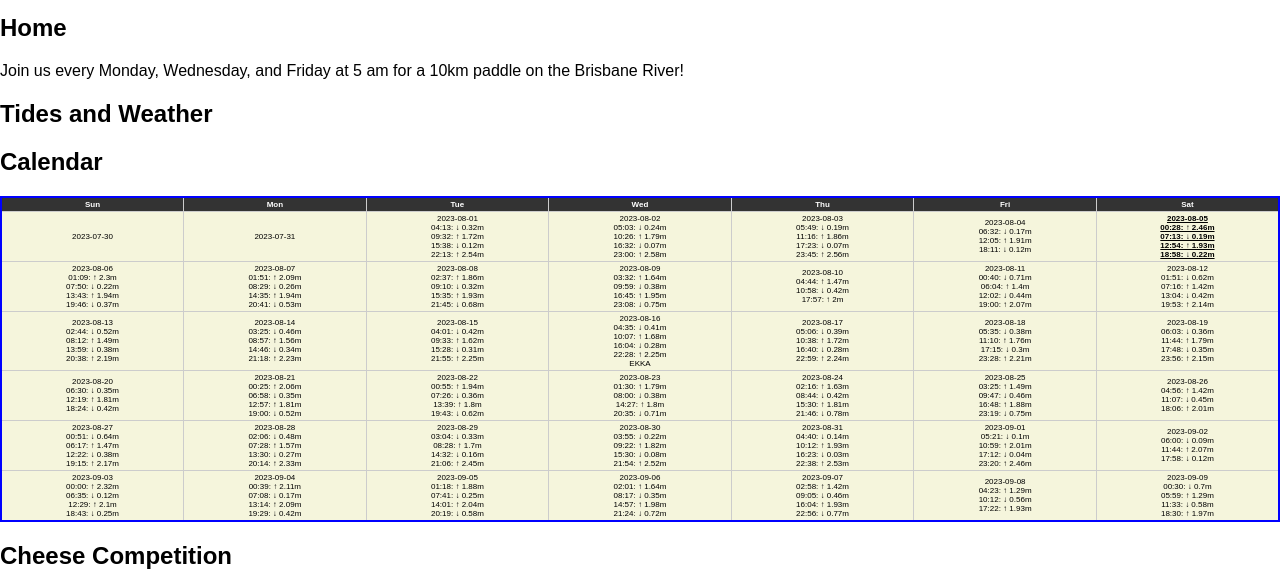
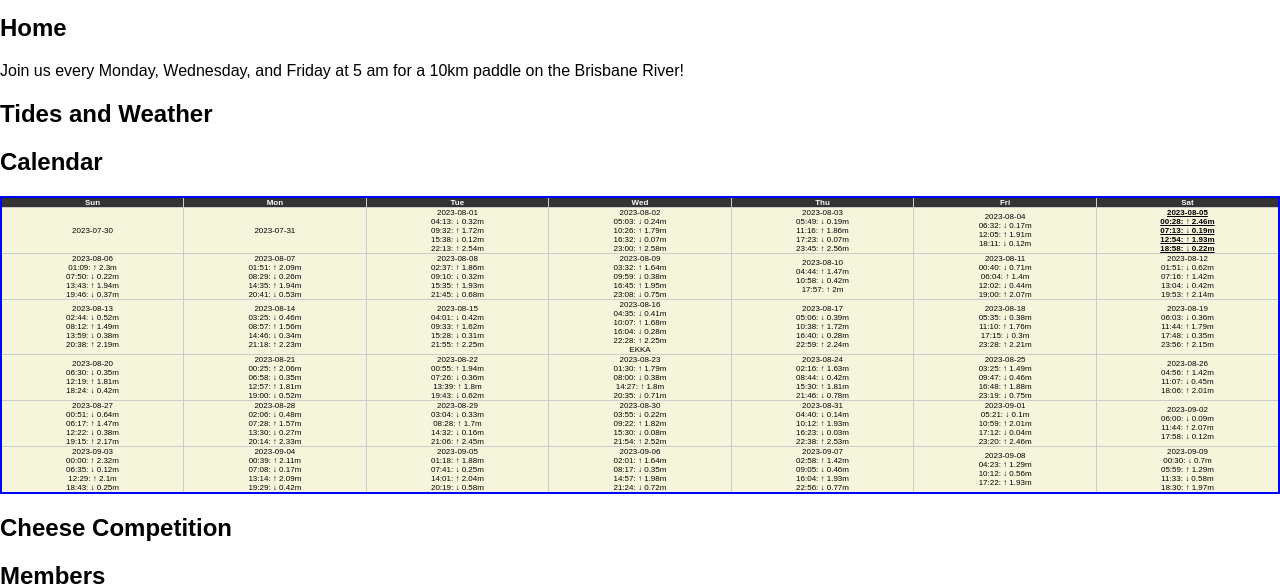
Before and after one commit to dpmatsalla/westendspearers, a PHP site: page / in a window 1280 px wide. Shown: the part 430-1018 px from the top of the page. Run offline with PHP 8.4, Linux system fonts and the light colour scheme; some libraries are stand-ins or nearby versions.

Commit message:
Update styles.css

```diff
--- a/styles.css
+++ b/styles.css
@@ -31,7 +31,7 @@ table {
 td {
     border: none;
     width: 33.33%;
-    padding: 10px;
+    padding: 8px;
     text-align: center;
 }
 .calendar {
@@ -44,7 +44,7 @@ td {
   border: 1px solid #ccc;
   font-size: 8px;
   text-align: center;
-  padding: 2px;
+  padding: 0px;
 }
 .calendar thead {
   background-color: #333;
```
